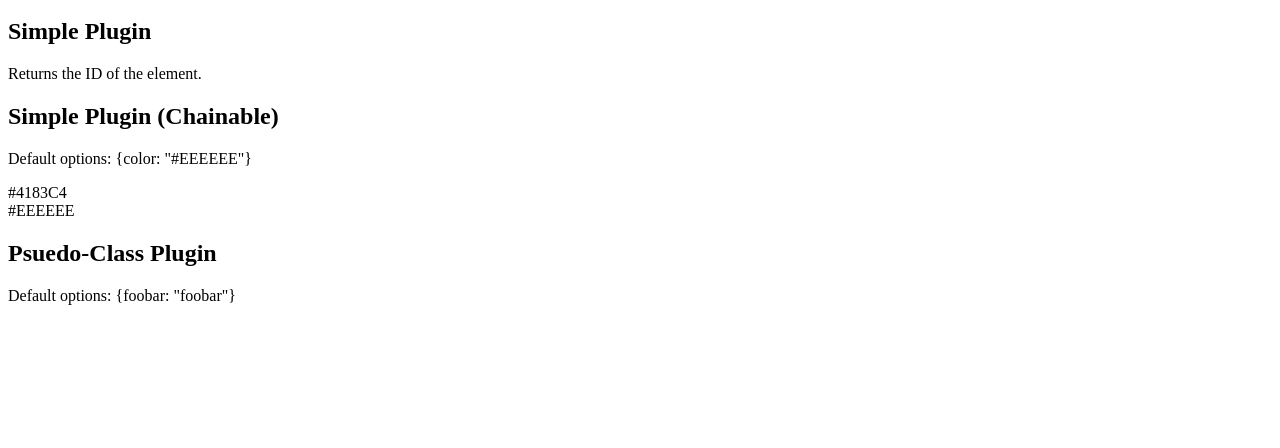
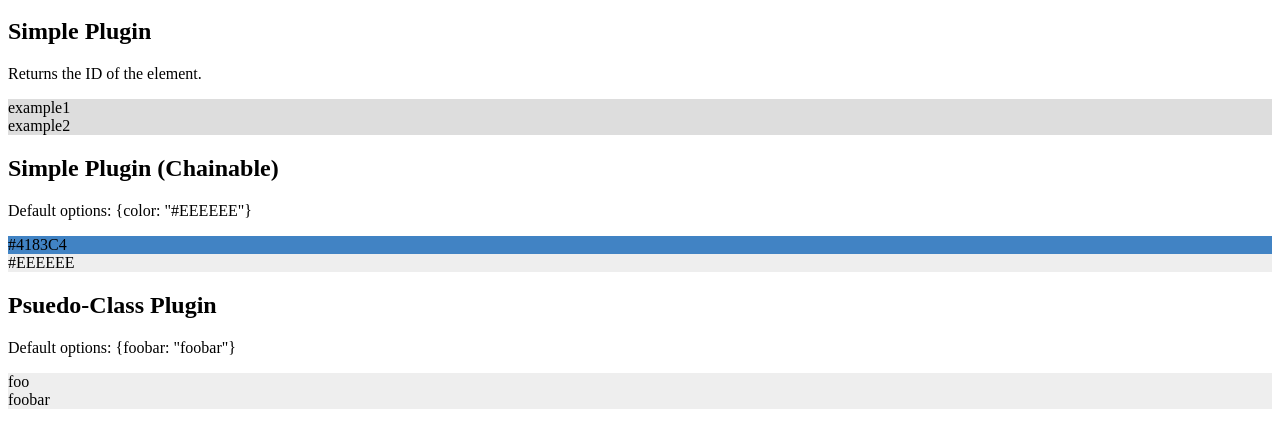
Before and after one commit to kflorence/jquery-plugin, a plain HTML site: page example/index.html in a window 1280 px wide. Shown: the part 48-496 px from the top of the page. Drawn offline with nearby package versions, Linux system fonts and the light colour scheme.

Commit message:
cleanup examples; add example for handling multiple elements; rewrite function plugin examples to correspond with the rewrites in the plugin

```diff
--- a/example/index.html
+++ b/example/index.html
@@ -8,20 +8,13 @@
       jQuery(function($) {
         // Returns the ID of elements (not chainable)
         $.plugin("getID", function() {
-          var ids = [];
-
-          this.each(function() {
-            ids.push("#" + $(this).attr("id"));
-          });
-
-          return ids.join(",");
+          return $(this.element).attr("id");
         });
 
         // Sets the background color of elements (chainable)
-        $.plugin("setBGColor", function(options) {
-          this.each(function() {
-            $(this).css("background-color", options.color);
-          });
+        $.plugin("setBGColor", function() {
+          //console.log(this.options.color);
+          $(this.element).css("background-color", this.options.color);
         }, { color: "#EEEEEE" });
 
         // Gets and sets options for an element
@@ -29,7 +22,7 @@
           options: {
             foobar: "foobar"
           },
-          getSetOptions: function(options) {
+          _initialize: function() {
             $(this.element).setBGColor();
           },
           option: function(key, value) {
@@ -40,6 +33,10 @@
 
               this.options[key] = value;
             }
+          },
+          setBGColor: function(color) {
+            color = color || "#DDDDDD";
+            $(this.element).css("background-color", color);
           }
         });
 
@@ -49,10 +46,11 @@
         $("#example3").setBGColor({color: "#4183C4"});
         $("#example4").setBGColor();
 
+        // multiple elements
+        $("#example1, #example2").setBGColor({color: "#DDDDDD"});
+
         $("#example5").getSetOptions({foobar: "foo"}).text($("#example5").getSetOptions("option", "foobar"));
         $("#example6").text($("#example6").getSetOptions("option", "foobar"));
-        $("#example6").getSetOptions("foo");
-
       });
     </script>
   </head>
```
